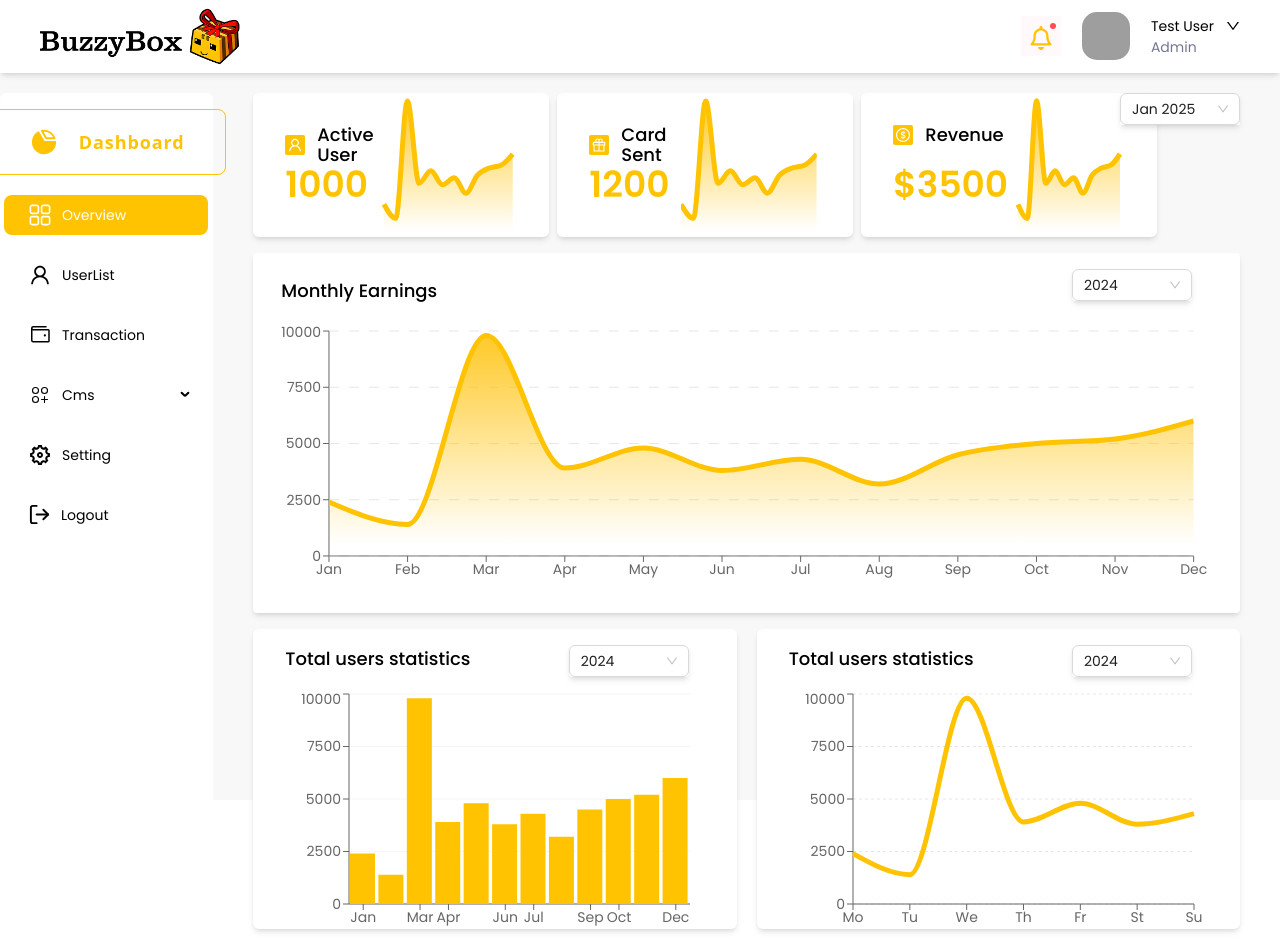
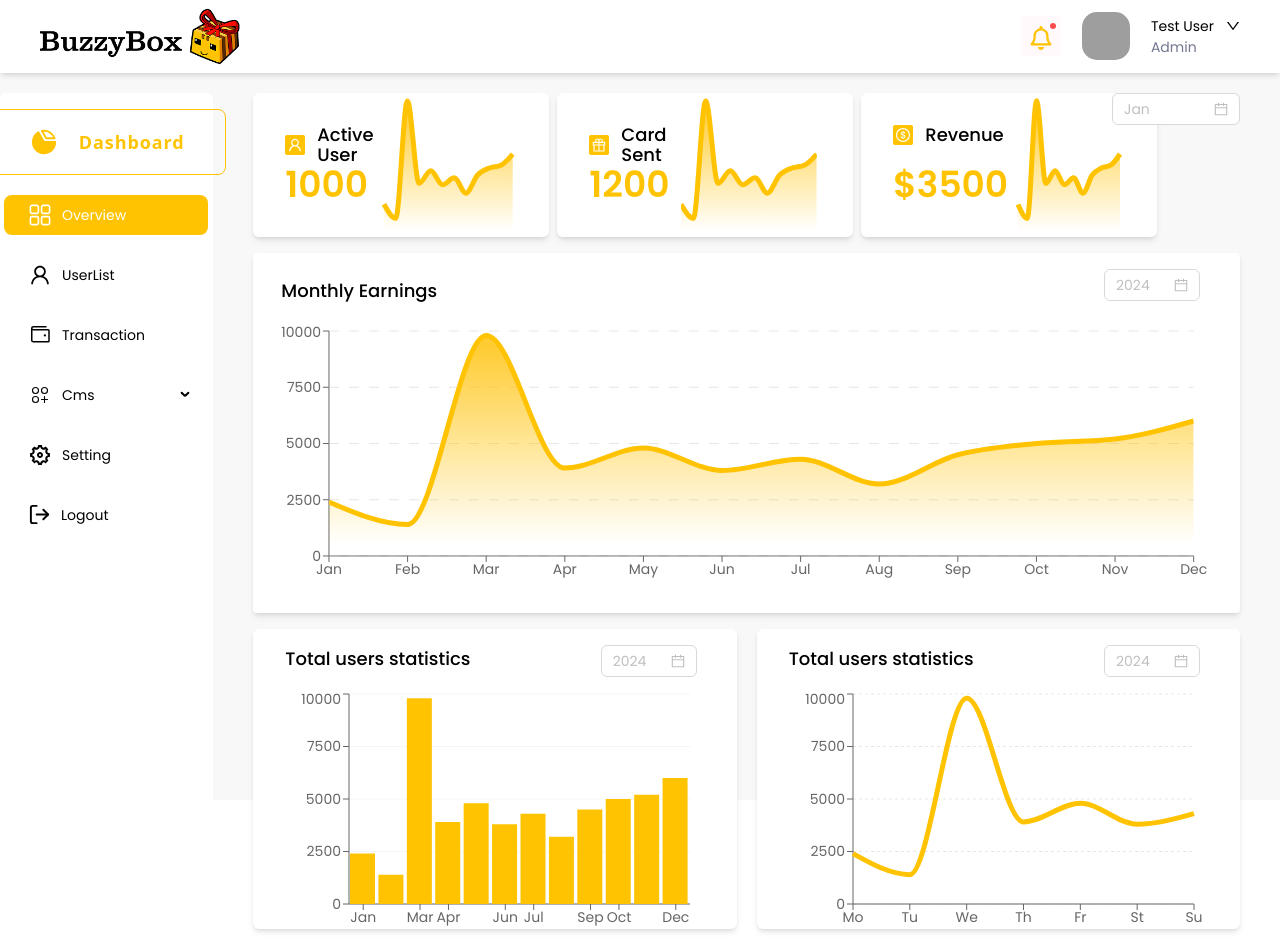
Before and after one commit to TanvirAhmed2942/BuzzyBox-GtDandy, a React (Vite) app: page / in a window 1280 px wide. Built offline with nearby package versions, Linux system fonts and the light colour scheme; grey boxes are pictures that could not be loaded.

Commit message:
add Datepicker

```diff
--- a/src/Pages/Dashboard/Home/Filter.jsx
+++ b/src/Pages/Dashboard/Home/Filter.jsx
@@ -1,11 +1,11 @@
 import React from "react";
 import { Select, Space, ConfigProvider } from "antd";
-
+import { DatePicker } from "antd";
 const handleChange = (value) => {
   console.log(`selected ${value}`);
 };
 
-export default function Filter() {
+export default function Filter({ picker }) {
   return (
     <ConfigProvider
       theme={{
@@ -16,20 +16,8 @@ export default function Filter() {
         },
       }}
     >
-      <div className="shadow-md rounded mr-12 absolute top-0 right-0 mt-4">
-        <Space wrap>
-          <Select
-            defaultValue="2024"
-            style={{ width: 120 }}
-            onChange={handleChange}
-            options={[
-              { value: "2023", label: "2023" },
-              { value: "2024", label: "2024" },
-              { value: "2025", label: "2025" },
-              { value: "2026", label: "2026" },
-            ]}
-          />
-        </Space>
+      <div className="shadow-md w-24 rounded mr-10 absolute top-0 right-0 mt-4 ">
+        <DatePicker className="absolute" picker={picker} placeholder="2024" />
       </div>
     </ConfigProvider>
   );
--- a/src/Pages/Dashboard/Home/Home.jsx
+++ b/src/Pages/Dashboard/Home/Home.jsx
@@ -14,7 +14,8 @@ import growth from "../../../assets/gtdandy/growth.png";
 import UserStatistics from "./UserStatistics";
 import TotalGifts from "./TotalGifts";
 import TinyAreaChart from "./TinyAreaChart";
-
+import { DatePicker } from "antd";
+import dayjs from "dayjs";
 const stats = [
   { label: "Active User", value: "1000", icon: <UserOutlined /> },
   { label: "Card Sent", value: "1200", icon: <GiftOutlined /> },
@@ -67,24 +68,18 @@ const Home = () => {
           {stats.map((item, index) => (
             <Card key={index} item={item} />
           ))}
-          <Select
-            defaultValue="jan2025"
-            style={{ width: 120 }}
-            onChange={handleChange}
-            options={[
-              { value: "jan2025", label: "Jan 2025" },
-              { value: "feb2025", label: "Feb 2025" },
-              { value: "mar2025", label: "Mar 2025" },
-              { value: "apr2025", label: "Apr 2025" },
-              { value: "may2025", label: "May 2025" },
-            ]}
-            className=" absolute top-0 right-0 shadow-md"
+
+          <DatePicker
+            className="absolute top-0 right-0 w-32"
+            picker="month"
+            placeholder="Jan"
+            format="MMM YYYY" // Formats as "Dec 2025"
           />
         </div>
       </div>
       <div className="w-full h-[360px] p-4 bg-white rounded mt-4 relative shadow-md">
         <h2 className="text-lg font-medium mb-2 py-2 px-3">Monthly Earnings</h2>
-        <Filter />
+        <Filter picker="year" />
         <AreaCharts />
       </div>
 
--- a/src/Pages/Dashboard/Home/TotalGifts.jsx
+++ b/src/Pages/Dashboard/Home/TotalGifts.jsx
@@ -48,7 +48,7 @@ export default function TotalGifts() {
           />
         </LineChart>
       </ResponsiveContainer>
-      <Filter className="absolute" />
+      <Filter className="absolute" picker="year" />
     </div>
   );
 }
--- a/src/Pages/Dashboard/Home/UserStatistics.jsx
+++ b/src/Pages/Dashboard/Home/UserStatistics.jsx
@@ -50,7 +50,7 @@ export default function UserStatistics() {
           <Bar dataKey="pv" fill="#ffc301" barSize={25} />
         </BarChart>
       </ResponsiveContainer>
-      <Filter className="absolute" />
+      <Filter className="absolute" picker="year" />
     </div>
   );
 }
```
